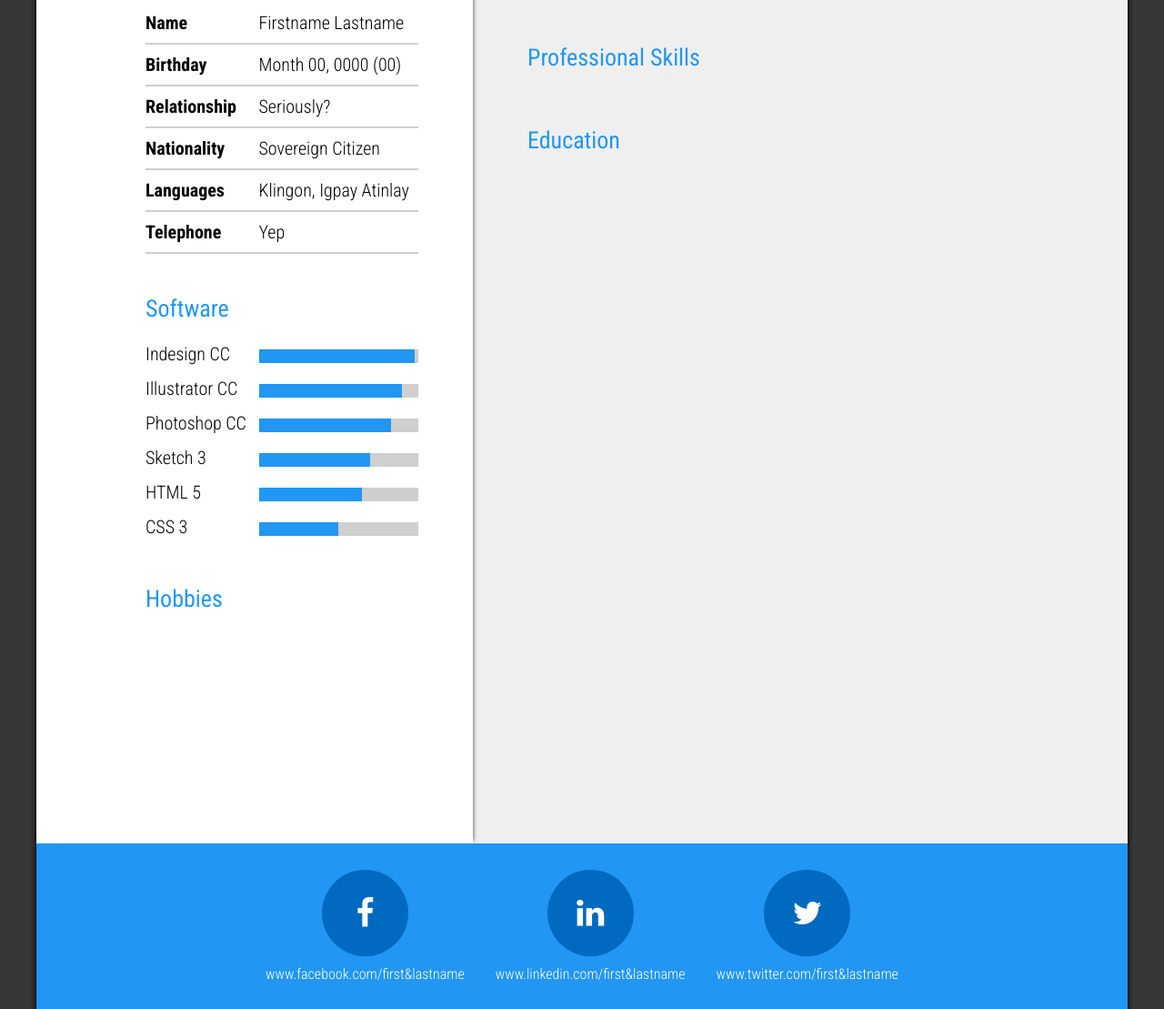
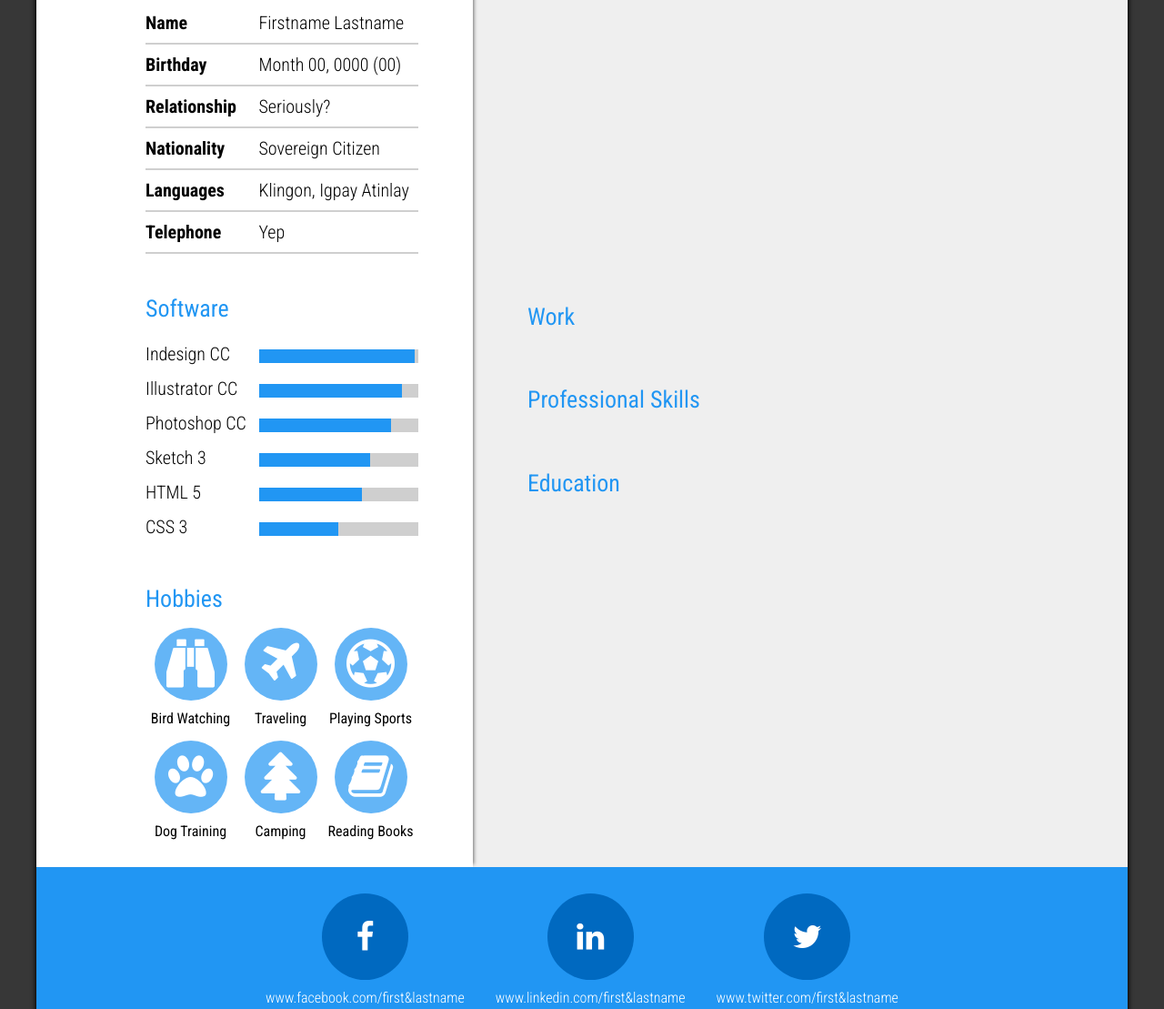
Before and after one commit to AgathaLynn/web-development-learning-path, a plain HTML site: page clones/material-resume/index.html in a window 1280 px wide. Shown: the part 594-1703 px from the top of the page at 91% size. Drawn offline with Linux system fonts and the light colour scheme.

Commit message:
added hobbies section

```diff
--- a/clones/material-resume/index.html
+++ b/clones/material-resume/index.html
@@ -97,8 +97,32 @@
               </li>
             </ul>
           </section>
-          <section>
+          <section class="hobbies">
             <h3>Hobbies</h3>
+            <div class="group">
+              <i class="fa fa-binoculars icon"></i>
+              <p>Bird Watching</p>
+            </div><!--
+            --><div class="group">
+              <i class="fa fa-plane icon"></i>
+              <p>Traveling</p>
+            </div><!--
+            --><div class="group">
+              <i class="fa fa-futbol-o icon"></i>
+              <p>Playing Sports</p>
+            </div><!--
+            --><div class="group">
+              <i class="fa fa-paw icon"></i>
+              <p>Dog Training</p>
+            </div><!--
+            --><div class="group">
+              <i class="fa fa-tree icon"></i>
+              <p>Camping</p>
+            </div><!--
+            --><div class="group">
+              <i class="fa fa-book icon"></i>
+              <p>Reading Books</p>
+            </div>
           </section>
         </div><!--
         --><div class="group right panel">
--- a/clones/material-resume/main.css
+++ b/clones/material-resume/main.css
@@ -179,9 +179,9 @@ li.active {
 
 .resume-body {
   box-shadow: 0px -4px 4px -3px #373737;
+  background: #efefef;
   z-index: 10;
   position: relative;
-  height: 1000px;
 }
 
 .panel {
@@ -199,7 +199,6 @@ li.active {
 
 .right {
   width: 60%;
-  background: #efefef;
   padding-right: 10%;
   padding-left: 5%;
 }
@@ -315,3 +314,26 @@ span[class^='meter'] {
   overflow: hidden;
   width: 50%;
 }
+
+.hobbies {
+  text-align: justify;
+}
+
+.hobbies .group {
+  width: 33%;
+  text-align: center;
+  padding-bottom: 15px;
+}
+
+.hobbies .icon {
+  width: 80px;
+  height: 80px;
+  background: #64b5f6;
+  color: white;
+  padding-top: 13px;
+  font-size: 53px;
+}
+
+.hobbies p {
+  font-weight: 400;
+}
```
